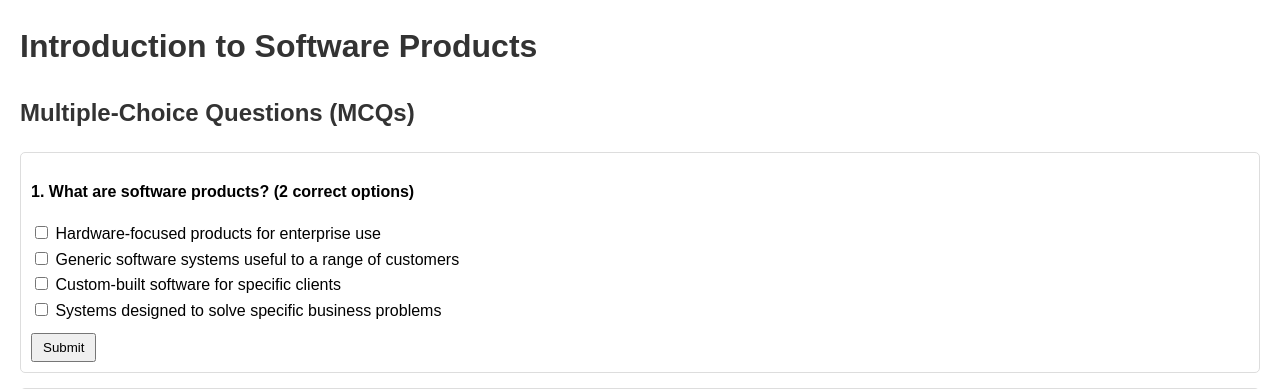
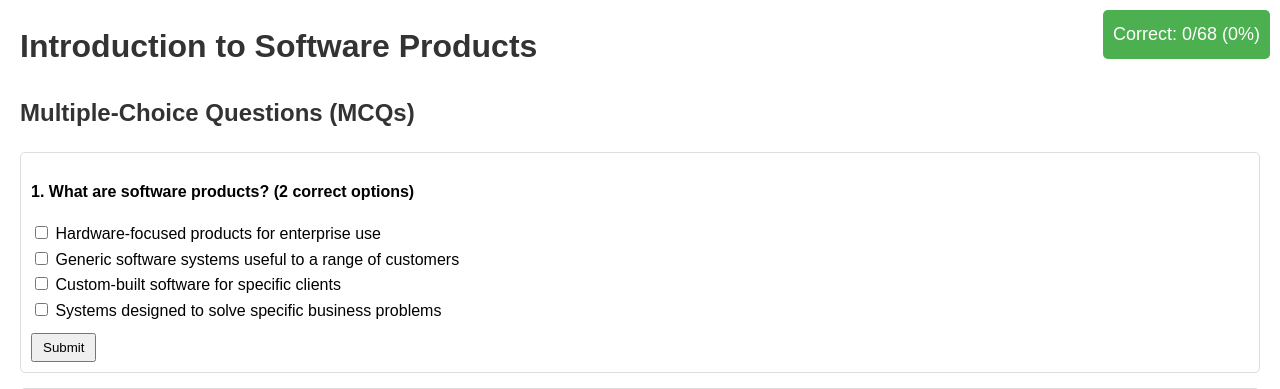
Before and after one commit to La-A7ad/CSAI203-FinalRevision, a Flask app: page /lecture/lecture1 in a window 1280 px wide. Shown: the top 389 px of the page. Run offline with Flask 3, Linux system fonts and the light colour scheme.

Commit message:
refactored app routes and enhance lecture progress tracking; added correct counter to UI

```diff
--- a/app.py
+++ b/app.py
@@ -9,27 +9,30 @@ app = Flask(__name__)
 def load_lecture_data(lecture_id):
     filepath = os.path.join("data", f"{lecture_id}.json")
     if os.path.exists(filepath):
-        with open(filepath, 'r') as file:
+        with open(filepath, "r") as file:
             return json.load(file)
     return None
 
 
-@app.route('/')
+@app.route("/")
 def index():
     lectures = [
-        {"lecture_id": "lecture1",  "lecture_title": "Introduction to Software Products"},
-        {"lecture_id": "lecture2",  "lecture_title": "Web Basics"},
-        {"lecture_id": "lecture3",  "lecture_title": "Requirements and Design"},
-        {"lecture_id": "lecture4-a","lecture_title": "Waterfall and Agile"},
-        {"lecture_id": "lecture4-b","lecture_title": "Scrum"},
-        {"lecture_id": "lecture5",  "lecture_title": "Software Architecture Overview"},
-        {"lecture_id": "lecture6",  "lecture_title": "Cloud-Based Software"},
-        {"lecture_id": "lecture7",  "lecture_title": "Microservices"}
+        {
+            "lecture_id": "lecture1",
+            "lecture_title": "Introduction to Software Products",
+        },
+        {"lecture_id": "lecture2", "lecture_title": "Web Basics"},
+        {"lecture_id": "lecture3", "lecture_title": "Requirements and Design"},
+        {"lecture_id": "lecture4-a", "lecture_title": "Waterfall and Agile"},
+        {"lecture_id": "lecture4-b", "lecture_title": "Scrum"},
+        {"lecture_id": "lecture5", "lecture_title": "Software Architecture Overview"},
+        {"lecture_id": "lecture6", "lecture_title": "Cloud-Based Software"},
+        {"lecture_id": "lecture7", "lecture_title": "Microservices"},
     ]
     return render_template("index.html", lectures=lectures)
 
 
-@app.route('/lecture/<lecture_id>')
+@app.route("/lecture/<lecture_id>")
 def show_lecture(lecture_id):
     lecture_data = load_lecture_data(lecture_id)
     if not lecture_data:
@@ -38,25 +41,27 @@ def show_lecture(lecture_id):
     return render_template("lecture.html", lecture_data=lecture_data)
 
 
-@app.route('/check-mcq', methods=['POST'])
+@app.route("/check-mcq", methods=["POST"])
 def check_mcq():
     data = request.json
-    lecture_id = data.get('lecture_id')
-    question_id = data.get('question_id')
-    selected_options = data.get('selected_options', [])
-
+    lecture_id = data.get("lecture_id")
+    question_id = data.get("question_id")
+    selected_options = data.get("selected_options", [])
 
     if not lecture_id or question_id is None or not isinstance(selected_options, list):
         return jsonify({"error": "Invalid input data"}), 400
-
 
     lecture_data = load_lecture_data(lecture_id)
     if not lecture_data:
         return jsonify({"error": "Lecture not found"}), 404
 
-    for question in lecture_data['mcqs']:
-        if question['id'] == question_id:
-            correct_options = [i for i, option in enumerate(question['options']) if option['is_correct']]
+    for question in lecture_data["mcqs"]:
+        if question["id"] == question_id:
+            correct_options = [
+                i
+                for i, option in enumerate(question["options"])
+                if option["is_correct"]
+            ]
             if set(selected_options) == set(correct_options):
                 return jsonify({"correct": True, "message": "Correct!"})
             else:
@@ -64,30 +69,37 @@ def check_mcq():
     return jsonify({"error": "Question not found"}), 404
 
 
-@app.route('/check-tf', methods=['POST'])
+# Replace the check_tf route with:
+
+
+@app.route("/check-tf", methods=["POST"])
 def check_tf():
     data = request.json
-    lecture_id = data.get('lecture_id')
-    question_id = data.get('question_id')
-    selected_value = data.get('selected_value')
+    lecture_id = data.get("lecture_id")
+    question_id = data.get("question_id")
+    selected_value = data.get("selected_value")
 
-
-    if not lecture_id or question_id is None or selected_value not in ["true", "false"]:
-        return jsonify({"error": "Invalid input data"}), 400
-
+    # Validate input
+    if not all([lecture_id, question_id is not None, isinstance(selected_value, bool)]):
+        return jsonify({"correct": False, "message": "Invalid input data"}), 400
 
     lecture_data = load_lecture_data(lecture_id)
     if not lecture_data:
-        return jsonify({"error": "Lecture not found"}), 404
+        return jsonify({"correct": False, "message": "Lecture not found"}), 404
 
+    # Find and check the question
+    for question in lecture_data["true_false_questions"]:
+        if question["id"] == question_id:
+            is_correct = question["is_true"] == selected_value
+            return jsonify(
+                {
+                    "correct": is_correct,
+                    "message": "Correct!" if is_correct else "Incorrect. Try again.",
+                }
+            )
 
-    for question in lecture_data['true_false_questions']:
-        if question['id'] == question_id:
-            if question['is_true'] == (selected_value == "true"):
-                return jsonify({"correct": True, "message": "Correct!"})
-            else:
-                return jsonify({"correct": False, "message": "Incorrect. Try again."})
-    return jsonify({"error": "Question not found"}), 404
+    return jsonify({"correct": False, "message": "Question not found"}), 404
+
 
 if __name__ == "__main__":
     app.run(debug=True)
--- a/static/style.css
+++ b/static/style.css
@@ -27,3 +27,14 @@ button {
   padding: 5px 10px;
   cursor: pointer;
 }
+
+#correct-counter {
+  position: fixed;
+  top: 10px;
+  right: 10px;
+  background-color: #4CAF50;
+  color: white;
+  padding: 10px;
+  border-radius: 5px;
+  font-size: 18px;
+}
--- a/templates/lecture.html
+++ b/templates/lecture.html
@@ -7,6 +7,7 @@
   <link rel="stylesheet" href="{{ url_for('static', filename='style.css') }}">
 </head>
 <body>
+  <div id="correct-counter">Correct: 0/{{ lecture_data['mcqs']|length + lecture_data['true_false_questions']|length }} (0%)</div>
   <h1>{{ lecture_data.lecture_title }}</h1>
 
   <!-- MCQs Section -->
@@ -53,6 +54,20 @@
 
   <!-- JavaScript for AJAX -->
   <script>
+    let correctCounter = 0;
+    const totalQuestions = {{ lecture_data['mcqs']|length + lecture_data['true_false_questions']|length }};
+    const answeredQuestions = new Set(); // Track answered questions
+
+    function updateCounter(questionId) {
+      if (!answeredQuestions.has(questionId)) {
+        correctCounter++;
+        answeredQuestions.add(questionId);
+        const percentage = Math.round((correctCounter / totalQuestions) * 100);
+        document.getElementById('correct-counter').innerText =
+          `Progress: ${correctCounter}/${totalQuestions} (${percentage}%)`;
+      }
+    }
+
     // MCQ Submissions
     document.querySelectorAll('.submit-mcq').forEach(button => {
       button.addEventListener('click', function () {
@@ -73,28 +88,66 @@
             feedback.style.display = "block";
             feedback.innerText = data.message;
             feedback.style.color = data.correct ? "green" : "red";
+            if (data.correct) {
+              updateCounter(questionId);
+            }
           });
       });
     });
 
     // True/False Submissions
     document.querySelectorAll('.submit-tf').forEach(button => {
-      button.addEventListener('click', function () {
+      button.addEventListener('click', function() {
         const questionId = parseInt(this.getAttribute('data-question-id'));
+        const form = document.getElementById(`tf-form-${questionId}`);
+        const selectedInput = form.querySelector('input[name="answer"]:checked');
+        const feedback = document.getElementById(`feedback-tf-${questionId}`);
+
+        // Input validation
+        if (!selectedInput) {
+            feedback.style.display = "block";
+            feedback.innerText = "Please select an answer";
+            feedback.style.color = "red";
+            return;
+        }
+
         const lectureId = "{{ lecture_data['lecture_id'] }}";
-        const selectedValue = document.querySelector(`#tf-form-${questionId} input[name="answer"]:checked`)?.value;
+        const selectedValue = selectedInput.value === 'true';
+
+        // Disable form during submission
+        const disableForm = (disabled) => {
+            button.disabled = disabled;
+            form.querySelectorAll('input').forEach(input => input.disabled = disabled);
+        };
+        disableForm(true);
 
         fetch('/check-tf', {
             method: 'POST',
             headers: { 'Content-Type': 'application/json' },
-          body: JSON.stringify({ lecture_id: lectureId, question_id: questionId, selected_value: selectedValue })
+            body: JSON.stringify({
+                lecture_id: lectureId,
+                question_id: questionId,
+                selected_value: selectedValue
+            })
         })
         .then(response => response.json())
         .then(data => {
-            const feedback = document.getElementById(`feedback-tf-${questionId}`);
             feedback.style.display = "block";
             feedback.innerText = data.message;
             feedback.style.color = data.correct ? "green" : "red";
+
+            if (data.correct) {
+                updateCounter(questionId);
+                button.style.display = 'none';
+            } else {
+                disableForm(false);
+            }
+        })
+        .catch(error => {
+            feedback.style.display = "block";
+            feedback.innerText = "Error submitting answer. Please try again.";
+            feedback.style.color = "red";
+            disableForm(false);
         });
     });
 });
```
Lines whose indentation alone changed are shown as unchanged.
